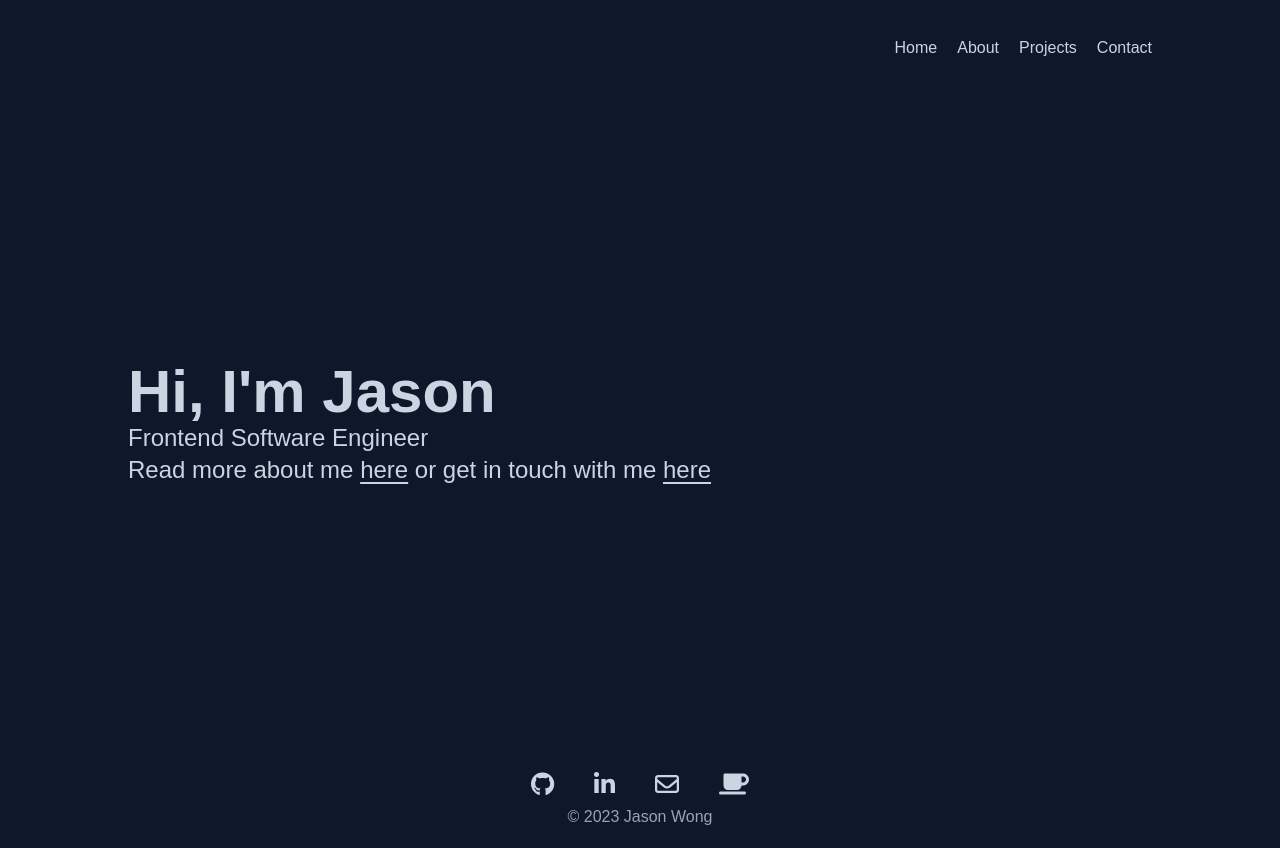
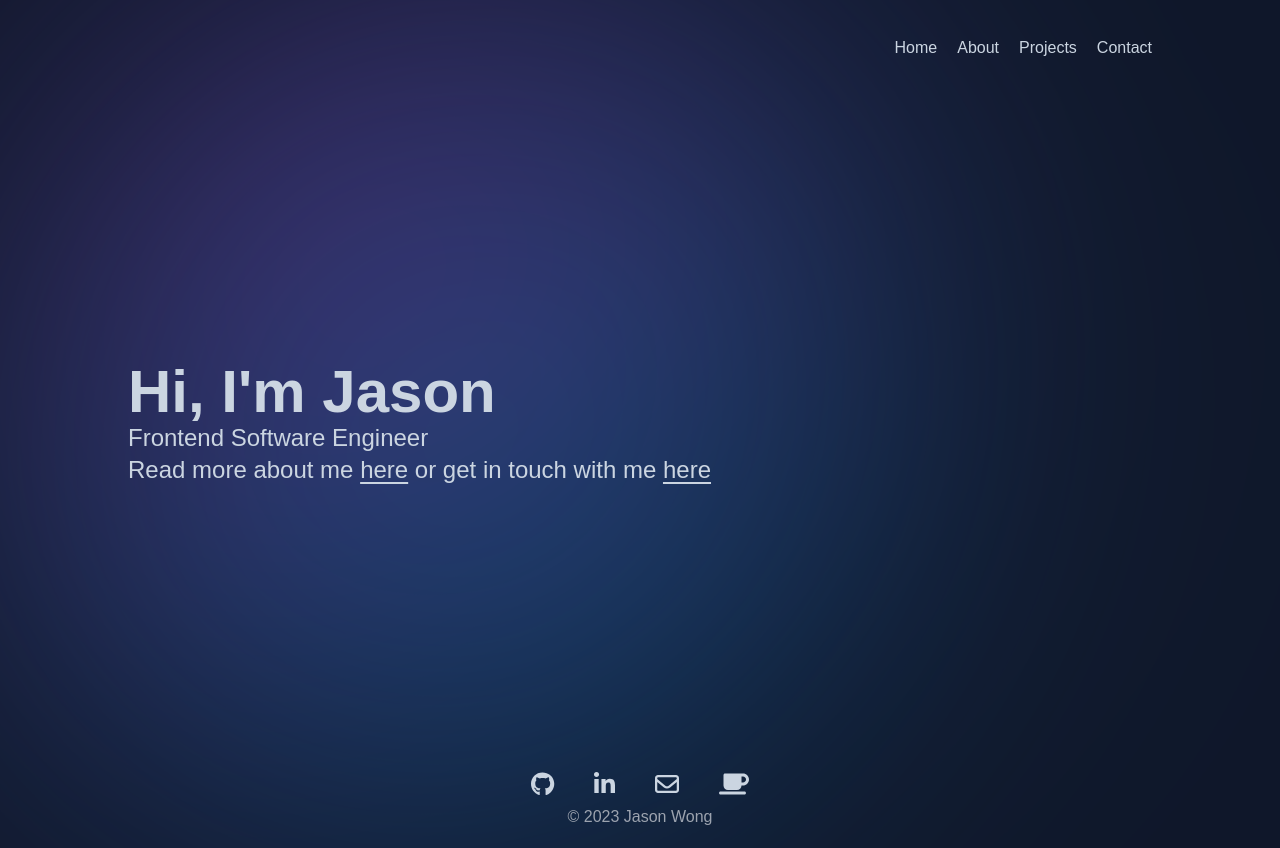
Before and after one commit to jaasonw/jason-wong.me, a Next.js app: page / in a window 1280 px wide. Built offline with nearby package versions, Linux system fonts and the light colour scheme.

Commit message:
experimental blur

```diff
--- a/app/(main)/layout.tsx
+++ b/app/(main)/layout.tsx
@@ -1,3 +1,4 @@
+import Blob from "$lib/components/v2/Blob";
 import Footer from "$lib/components/v2/Footer";
 import NavBar from "$lib/components/v2/NavBar";
 import { config } from "@fortawesome/fontawesome-svg-core";
@@ -23,6 +24,7 @@ export default function RootLayout({
           {children}
         </div>
         <Footer />
+        <Blob />
       </body>
     </html>
   );
--- /dev/null
+++ b/components/v2/Blob.tsx
@@ -0,0 +1,80 @@
+"use client";
+
+import { motion } from "framer-motion";
+import React, { useEffect, useState } from "react";
+
+export default function Blob() {
+  const [mousePosition, setMousePosition] = useState({
+    x: 0,
+    y: 0,
+  });
+
+  useEffect(() => {
+    const updateMousePosition = (e) => {
+      setMousePosition({
+        x: e.clientX,
+        y: e.clientY,
+      });
+    };
+
+    window.addEventListener("mousemove", updateMousePosition);
+
+    return () => {
+      window.removeEventListener("mousemove", updateMousePosition);
+    };
+  }, []);
+
+  const style = {
+    // transform: "translate(-50%, -50%)",
+    width: "900px",
+    height: "800px",
+    borderRadius: "100%",
+    filter: "blur(150px)",
+    backgroundColor: "rgb(255, 67, 75)",
+    background: "linear-gradient(#0284c7, #a855f7)",
+    opacity: 0.4,
+    zIndex: -9999,
+  };
+
+  const variants = {
+    default: {
+      // x: mousePosition.x,
+      // y: mousePosition.y,
+      // scale: [1, 2, 2, 1, 1],
+      rotate: [0, 360],
+      // borderRadius: ["20%", "20%", "50%", "50%", "20%"],
+    },
+  };
+
+  return (
+    <>
+      <motion.div
+        className={`fixed top-0 left-0`}
+        style={style}
+        variants={variants}
+        // animate={animate}
+        animate="default"
+        transition={{
+          x: {
+            duration: 0.1,
+            ease: "linear",
+            repeat: 0,
+            // type: "spring",
+            stiffness: 80,
+          },
+          y: {
+            duration: 0.1,
+            ease: "linear",
+            repeat: 0,
+            // type: "spring",
+            stiffness: 80,
+          },
+          default: {
+            duration: 20,
+            repeat: Infinity,
+          },
+        }}
+      ></motion.div>
+    </>
+  );
+}
--- a/next.config.js
+++ b/next.config.js
@@ -3,16 +3,16 @@ module.exports = {
   images: {
     unoptimized: true,
   },
-  webpack: (config, { dev, isServer }) => {
-    // Replace React with Preact only in client production build
-    if (!dev && !isServer) {
-      Object.assign(config.resolve.alias, {
-        react: "preact/compat",
-        "react-dom/test-utils": "preact/test-utils",
-        "react-dom": "preact/compat",
-      });
-    }
+  // webpack: (config, { dev, isServer }) => {
+  //   // Replace React with Preact only in client production build
+  //   if (!dev && !isServer) {
+  //     Object.assign(config.resolve.alias, {
+  //       react: "preact/compat",
+  //       "react-dom/test-utils": "preact/test-utils",
+  //       "react-dom": "preact/compat",
+  //     });
+  //   }
 
-    return config;
-  },
+  //   return config;
+  // },
 };
```
